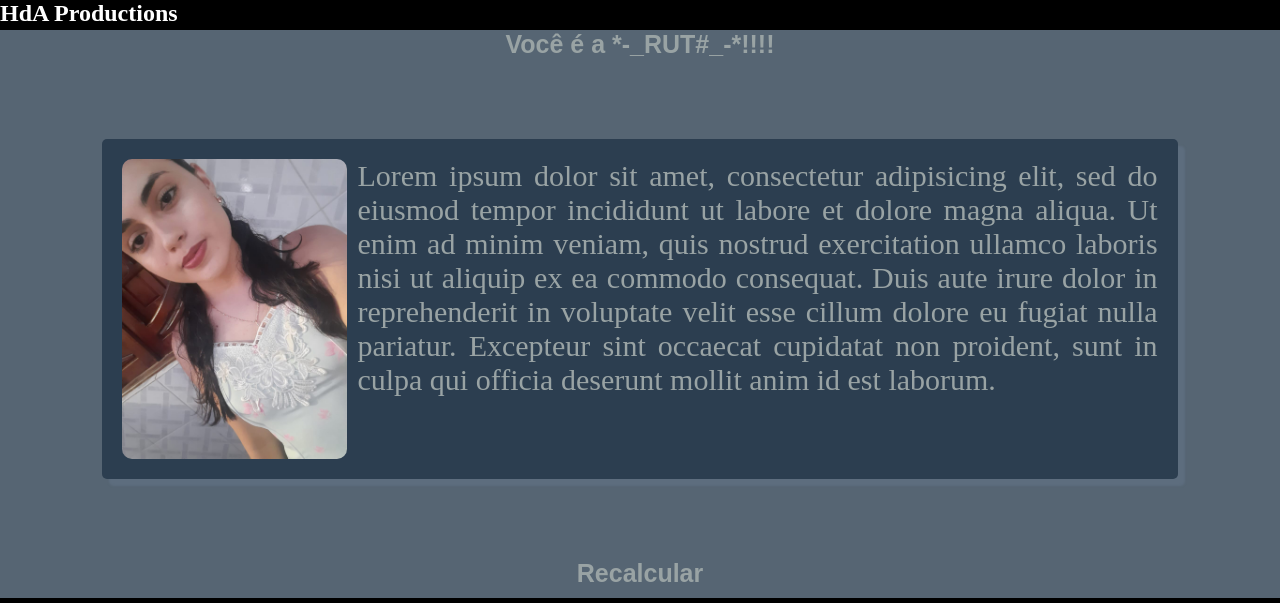
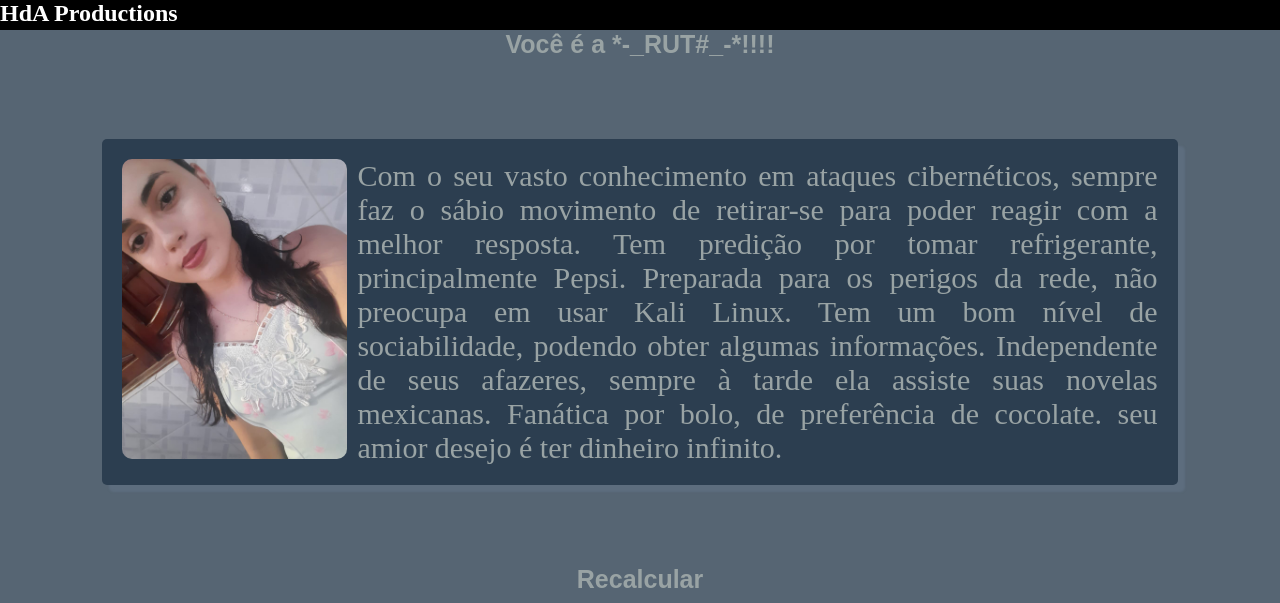
Before and after one commit to ProjetoWeb12/ProjectWebThridEdition, a plain HTML site: page files/perguntas/membros/pag5.html in a window 1280 px wide. Shown: the top 603 px of the page. Drawn offline with Linux system fonts and the light colour scheme.

Commit message:
Update pag5.html

```diff
--- a/files/perguntas/membros/pag5.html
+++ b/files/perguntas/membros/pag5.html
@@ -20,12 +20,7 @@
 	<h1 class="align title">Você é a *-_RUT#_-*!!!!</h1>
 	<header class="align">
 		<img src="../img/photo-equipe-5.jpg">
-		<p>Lorem ipsum dolor sit amet, consectetur adipisicing elit, sed do eiusmod
-		tempor incididunt ut labore et dolore magna aliqua. Ut enim ad minim veniam,
-		quis nostrud exercitation ullamco laboris nisi ut aliquip ex ea commodo
-		consequat. Duis aute irure dolor in reprehenderit in voluptate velit esse
-		cillum dolore eu fugiat nulla pariatur. Excepteur sint occaecat cupidatat non
-		proident, sunt in culpa qui officia deserunt mollit anim id est laborum.</p>
+		<p>Com o seu vasto conhecimento em ataques cibernéticos, sempre faz o sábio movimento de retirar-se para poder reagir com a melhor resposta. Tem predição por tomar refrigerante, principalmente Pepsi. Preparada para os perigos da rede, não preocupa em usar Kali Linux. Tem um bom nível de sociabilidade, podendo obter algumas informações. Independente de seus afazeres, sempre à tarde ela assiste suas novelas mexicanas. Fanática por bolo, de preferência de cocolate. seu amior desejo é ter dinheiro infinito.</p>
 	</header>
 	<a href="../quiz.html"> <h1 class="align title">Recalcular</h1> </a>
 
```
